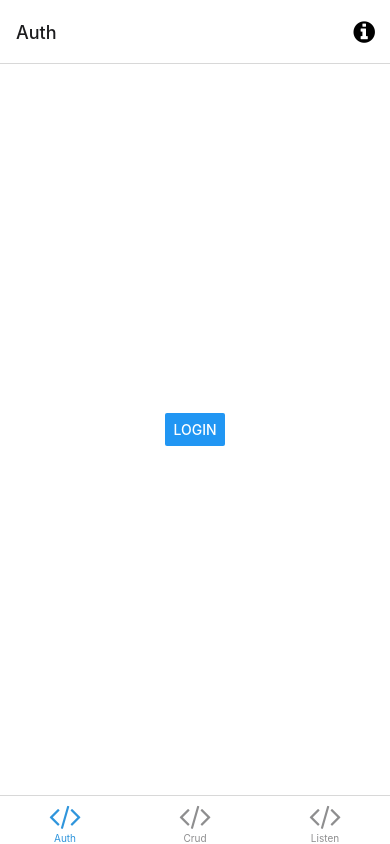
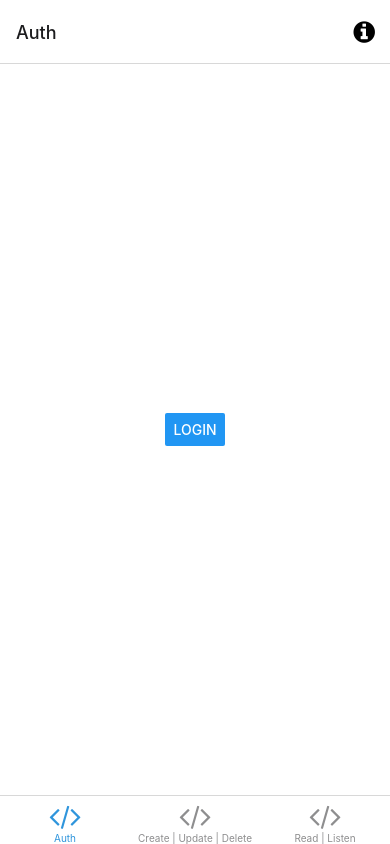
Before and after one commit to joelstevick/pickla-sandbox, a React Native app: screen /Auth in a window 390 px wide. Built offline with nearby package versions, Linux system fonts and the light colour scheme; what expo-linking would draw is missing.

Commit message:
improved tab labels

```diff
--- a/navigation/index.tsx
+++ b/navigation/index.tsx
@@ -89,7 +89,7 @@ function BottomTabNavigator() {
         name="Crud"
         component={CrudScreen}
         options={{
-          title: 'Crud',
+          title: 'Create | Update | Delete',
           tabBarIcon: ({ color }) => <TabBarIcon name="code" color={color} />,
         }}
       />
@@ -97,7 +97,7 @@ function BottomTabNavigator() {
         name="Listen"
         component={ListenScreen}
         options={{
-          title: 'Listen',
+          title: 'Read | Listen',
           tabBarIcon: ({ color }) => <TabBarIcon name="code" color={color} />,
         }}
       />
```
